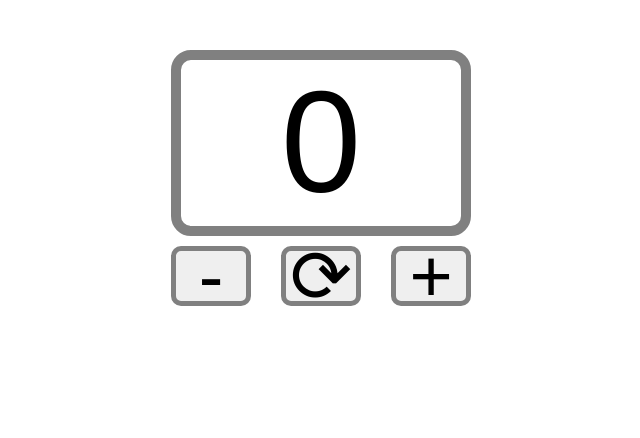
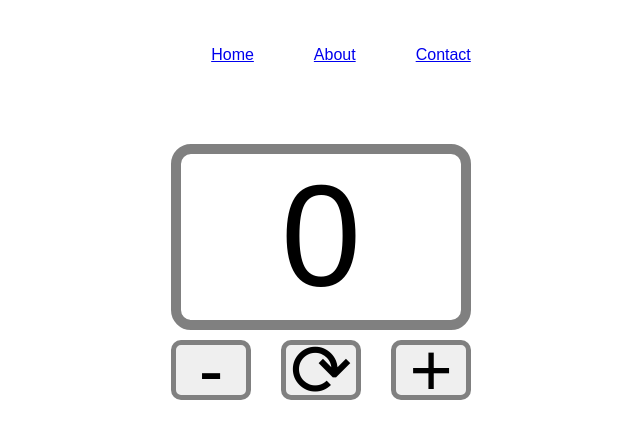
Before and after one commit to danifromecuador/click-counter-with-react, a React (Create React App) app: page / in a window 1280 px wide. Shown: the top 438 px of the page, without its empty margins (319-959 px from the left). Built offline with nearby package versions, Linux system fonts and the light colour scheme.

Commit message:
Create Navbar and style it

```diff
--- a/src/App.js
+++ b/src/App.js
@@ -2,6 +2,7 @@ import React, { useState } from 'react';
 import './App.css';
 import Display from './components/Display';
 import Buttons from './components/Buttons';
+import Navbar from './components/Navbar';
 
 const App = () => {
   const [count, setCount] = useState(0);
@@ -18,6 +19,7 @@ const App = () => {
 
   return (
     <div className="App">
+      <Navbar />
       <Display number={count} />
       <Buttons add={add} subtract={subtract} restore={restore} />
     </div>
--- /dev/null
+++ b/src/components/Navbar.jsx
@@ -0,0 +1,14 @@
+import React from "react";
+import '../styles/Navbar.css';
+
+const Navbar = () => (
+  <nav>
+    <ul>
+      <li><a href="/">Home</a></li>
+      <li><a href="/about">About</a></li>
+      <li><a href="/contact">Contact</a></li>
+    </ul>
+  </nav>
+);
+
+export default Navbar;
--- /dev/null
+++ b/src/styles/Navbar.css
@@ -0,0 +1,9 @@
+ul {
+  display: flex;
+  justify-content: center;
+}
+
+li {
+  list-style: none;
+  padding: 30px;
+}
```
